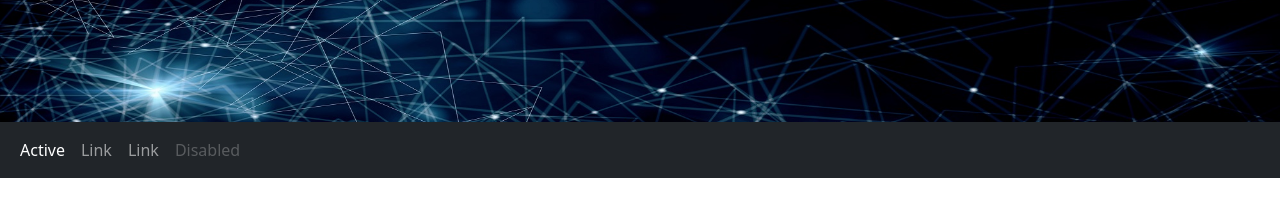
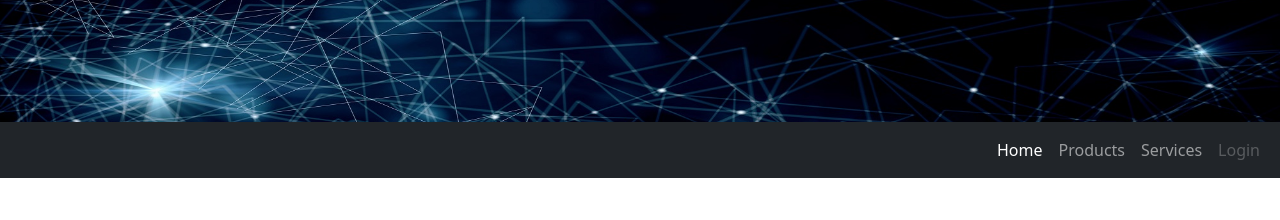
Before and after one commit to jts21/jupiter, a plain HTML site: page index.html in a window 1280 px wide. Shown: the part 160-380 px from the top of the page. Drawn offline with nearby package versions, Linux system fonts and the light colour scheme.

Commit message:
rename menu link

```diff
--- a/index.html
+++ b/index.html
@@ -56,18 +56,18 @@
 
     <nav class="navbar navbar-expand-sm bg-dark navbar-dark">
       <div class="container-fluid">
-        <ul class="navbar-nav">
+        <ul class="navbar-nav ms-auto">
           <li class="nav-item">
-            <a class="nav-link active" href="#">Active</a>
+            <a class="nav-link active" href="#">Home</a>
           </li>
           <li class="nav-item">
-            <a class="nav-link" href="#">Link</a>
+            <a class="nav-link" href="#">Products</a>
           </li>
           <li class="nav-item">
-            <a class="nav-link" href="#">Link</a>
+            <a class="nav-link" href="#">Services</a>
           </li>
           <li class="nav-item">
-            <a class="nav-link disabled" href="#">Disabled</a>
+            <a class="nav-link disabled" href="#">Login</a>
           </li>
         </ul>
       </div>
```
